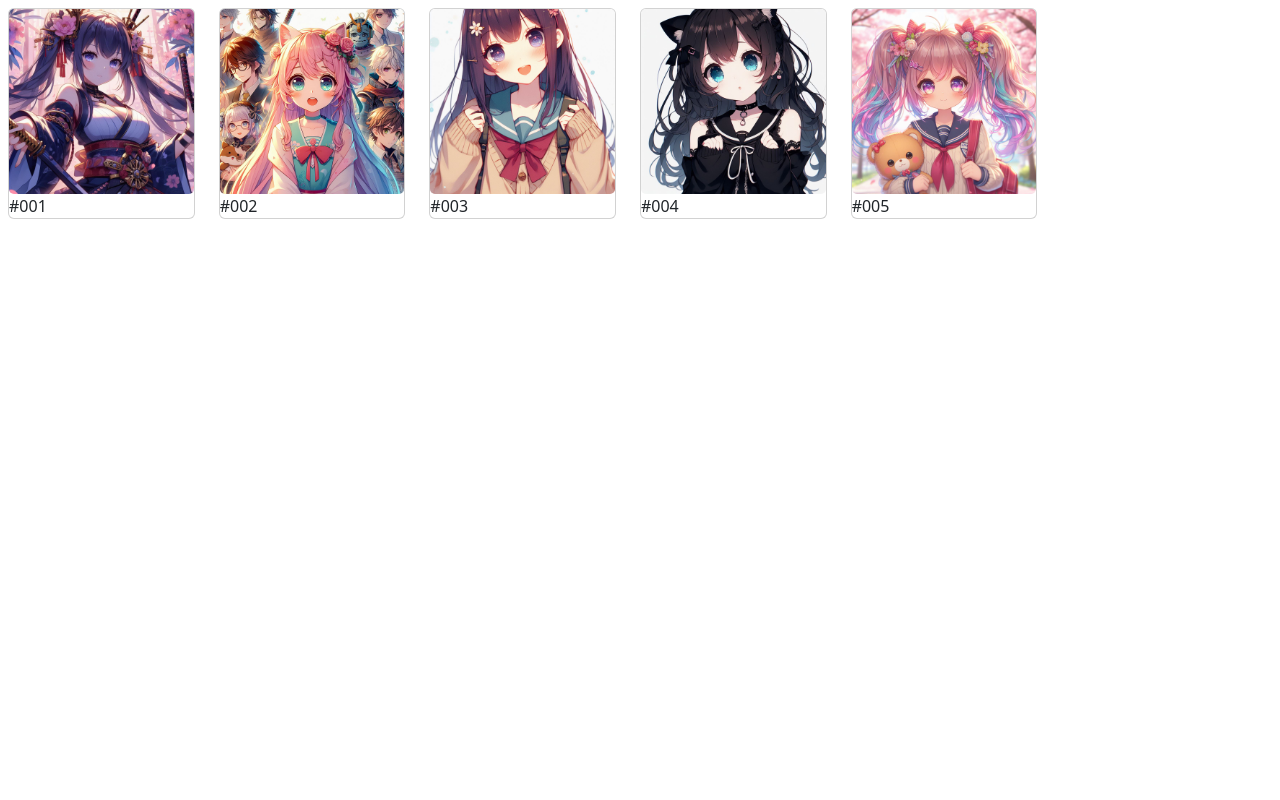
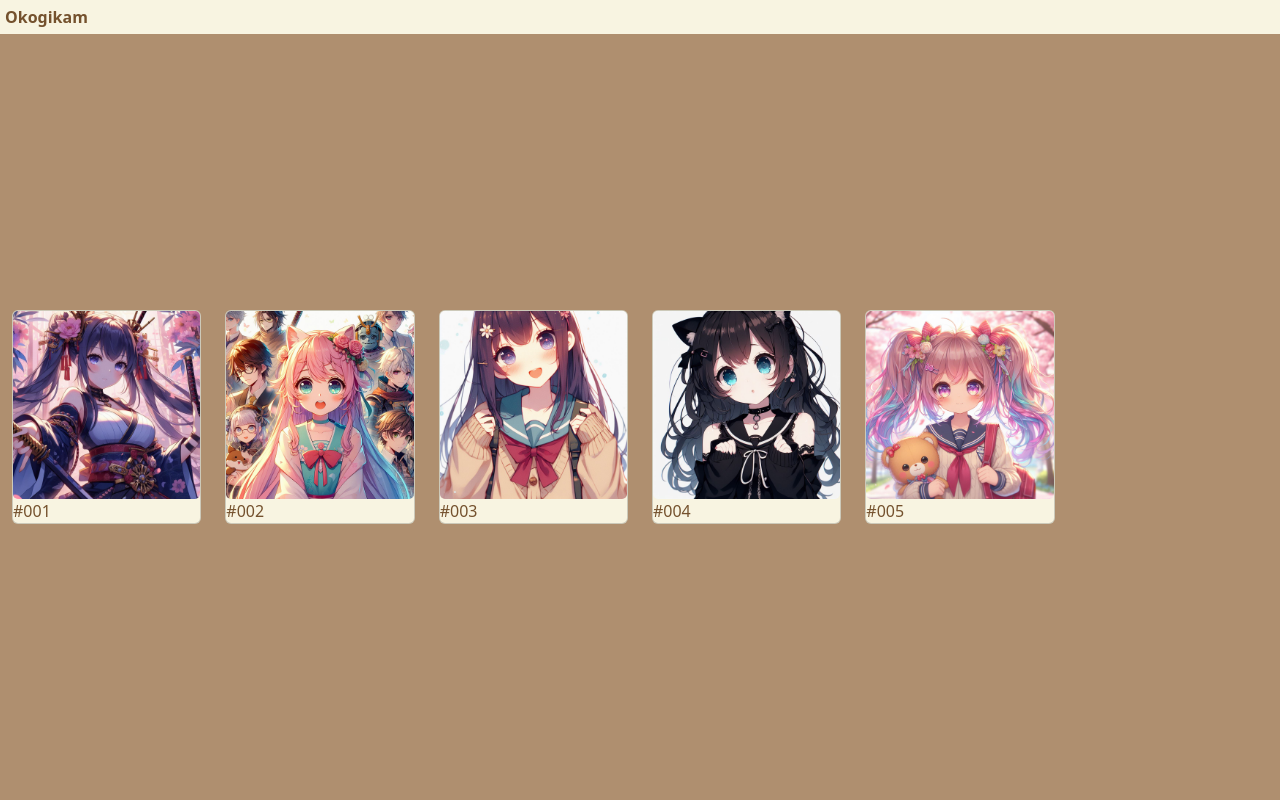
Before and after one commit to okogikam/game_puzzle, a PHP site: page / in a window 1280 px wide. Run offline with PHP 8.4, Linux system fonts and the light colour scheme; some libraries are stand-ins or nearby versions.

Commit message:
update layout

```diff
--- a/data/imgData.json
+++ b/data/imgData.json
@@ -1,31 +1,31 @@
 [
     {
         "imgId": "#001",
-        "url": "https://localhost/game_puzzle/img/lv_1.jpeg",
+        "url": "./img/lv_1.jpeg",
         "width": "1024",
         "height": "1024"
     },
     {
         "imgId": "#002",
-        "url": "https://localhost/game_puzzle/img/lv_2.jpeg",
+        "url": "./img/lv_2.jpeg",
         "width": "1024",
         "height": "1024"
     },
     {
         "imgId": "#003",
-        "url": "https://localhost/game_puzzle/img/lv_3.jpeg",
+        "url": "./img/lv_3.jpeg",
         "width": "1024",
         "height": "1024"
     },
     {
         "imgId": "#004",
-        "url": "https://localhost/game_puzzle/img/lv_4.jpeg",
+        "url": "./img/lv_4.jpeg",
         "width": "1024",
         "height": "1024"
     },
     {
         "imgId": "#005",
-        "url": "https://localhost/game_puzzle/img/lv_5.jpeg",
+        "url": "./img/lv_5.jpeg",
         "width": "1024",
         "height": "1024"
     }
--- a/index.html
+++ b/index.html
@@ -15,13 +15,15 @@
 </head>
 <body>
     <!-- main  -->
-    <div id="main-board" class="row p-2"></div>
-    <div id="loading">
-        <i class="fa-solid fa-puzzle-piece fa-flip"></i>
-        <span class="fa-fade">
-            Loading...
-        </span>
+    <div class="conteiner-fluid p-0">
+        <div id="main-board" class="row"></div>
+        <div id="loading">
+            <i class="fa-solid fa-puzzle-piece fa-flip"></i>
+            <span class="fa-fade">
+                Loading...
+            </span>
 
+        </div>
     </div>
     <!-- bootstrap  -->
     <script src="https://cdn.jsdelivr.net/npm/@popperjs/core@2.11.8/dist/umd/popper.min.js" integrity="sha384-I7E8VVD/ismYTF4hNIPjVp/Zjvgyol6VFvRkX/vR+Vc4jQkC+hVqc2pM8ODewa9r" crossorigin="anonymous"></script>
--- a/js/main.js
+++ b/js/main.js
@@ -7,6 +7,7 @@
         this.imgReady = false;
         this.progressReady = false;
         this.stage = [];
+        this.dataUser = [];
     }
 
     async loadData(){
@@ -14,6 +15,7 @@
         dtUser = await dtUser.json();
         if(dtUser){
             this.userReady = true;
+            this.dataUser = dtUser[0];
         }
         let dtImg = await fetch("./data/imgData.json");
         dtImg = await dtImg.json();
@@ -39,11 +41,12 @@
         const userInfo = document.createElement("div");
         userInfo.setAttribute("id","top-menu")
         userInfo.innerHTML =
-        `<span class="username">Okogikam</span>
-        <button class="btn btn-secondary btn-sm  setting">
+        `<span class="username">${this.dataUser['userName']}</span>
+        <!--<button class="btn btn-secondary btn-sm  setting">
             <i class="fa-solid fa-gear"></i>
-        </button>`
+        </button>-->`
         this.element.appendChild(userInfo);
+        console.log(this.dataUser);
     }
 
     loadGameInfo(){
@@ -66,6 +69,7 @@
     async gameLoop(){
         if(!this.ready){
             this.element.innerHTML = "";
+            this.loadUserInfo();
             this.loadGameInfo();
         }
 
--- a/js/stage.js
+++ b/js/stage.js
@@ -12,7 +12,7 @@
         // tampilkan stage di menu stage
         const gameInfo = document.createElement("div");
         gameInfo.setAttribute("id","stage");
-        gameInfo.classList.add("col-sm-2");
+        gameInfo.setAttribute("class","col-6 col-sm-2");
         gameInfo.innerHTML =
         `<div class="card">
             <img class="card-img" src="${this.url}" alt="">
--- a/style/game.css
+++ b/style/game.css
@@ -1,3 +1,11 @@
+:root{
+    --primary: #F8F4E1;
+    --secondary: #AF8F6F;
+    --choclate: #74512D;
+    --dark-choclate: #543310;
+    --white: #efefee;
+    --black: #0f0f0f;
+}
 #score-board{
     display: flex;
     flex-flow: column;
@@ -10,3 +18,6 @@
     left: 0px;
     border-radius: 5px;
 }
+.game-control, .score{
+    text-align: center;
+}
--- a/style/main.css
+++ b/style/main.css
@@ -1,22 +1,41 @@
+:root{
+    --primary: #F8F4E1;
+    --secondary: #AF8F6F;
+    --choclate: #74512D;
+    --dark-choclate: #543310;
+    --white: #efefee;
+    --black: #0f0f0f;
+}
 *{
     box-sizing: border-box;
+    border: 0px;
+    margin: 0px;
+    /* color: var(--secondary); */
 }
 #board{
     overflow: hidden;
 }
 #main-board{
     position: relative;
-    width: 100vw;
+    width: 100%;
     height: 100vh;
     overflow: auto;
+    padding: 0px;
+    margin: 0px;
+    background-color: var(--secondary);
+}
+.btn{
+    /* background-color: var(--dark-choclate); */
 }
 #top-menu{
-    display: flex;
+    display: flex ;
     justify-content: space-between;
-    padding: 10px;
+    padding: 5px;
     align-items: center;
-    background-color: grey;
-    color: white;
+    background-color: var(--primary);
+    color: var(--choclate);
+    height: min-content;
+    font-weight: 800;
 }
 #loading{
     position: fixed;
@@ -35,8 +54,11 @@
 #loading i{
     font-size: 3rem;
 }
-#stage{
+#stage .card{
     cursor: pointer;
+    background-color: var(--primary);
+    box-shadow: 1px 1px 1px 0.5 var(--dark-choclate);
+    color: var(--choclate);
 }
 #gameBoard{
     position: fixed;
@@ -45,11 +67,13 @@
     left: 0px;
     right: 0px;
 
-    background-color: black;
+    background-color: var(--dark-choclate);
     display: flex;
     justify-content: center;
     align-items: center;
 }
 #gameBoard .card{
     /* max-width: 80%; */
+    background-color: var(--primary);
+    color: var(--choclate);
 }
```
Also changed, not shown: js/game.js (+32 -8 lines).
